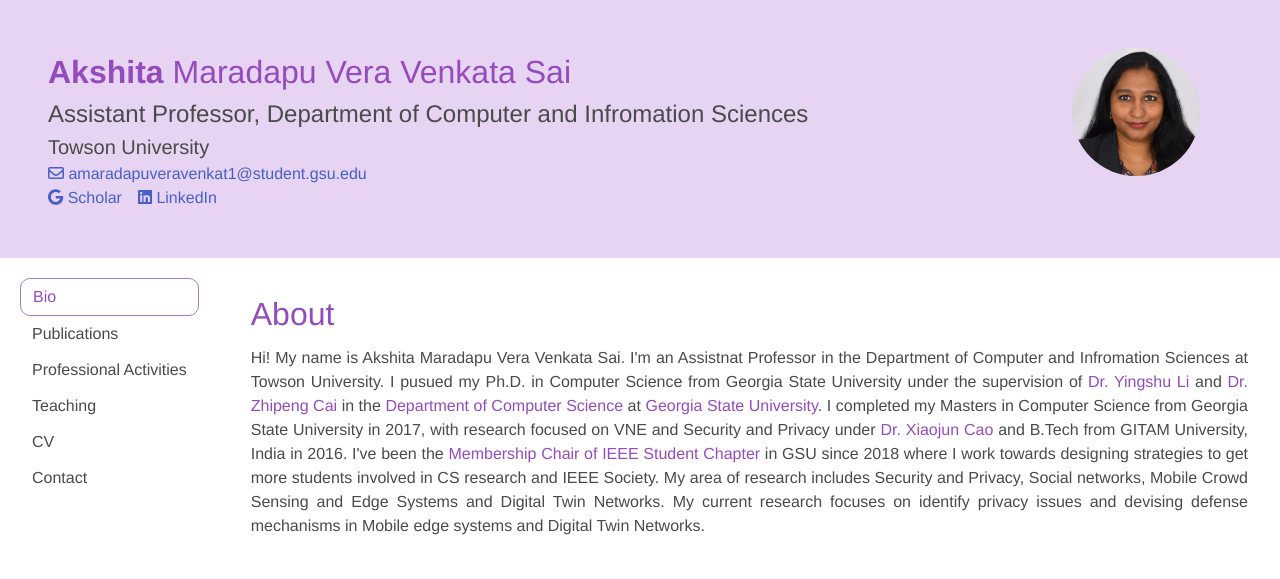
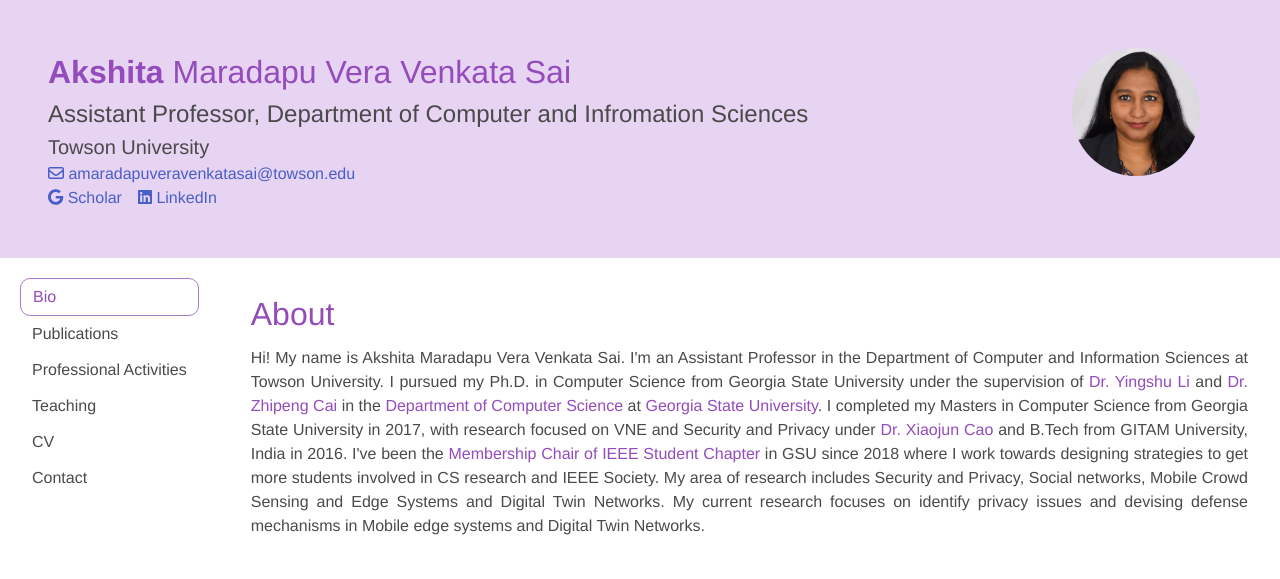
Before and after one commit to Akshitamvvs/homepage, a Next.js app: page /homepage/ in a window 1280 px wide. Shown: the top 579 px of the page. Built offline with nearby package versions, Linux system fonts and the light colour scheme.

Commit message:
some changes

```diff
--- a/components/header.js
+++ b/components/header.js
@@ -32,7 +32,9 @@ export function Header() {
           </h1>
         </a>
       </Link>
-      <h2>Assistant Professor, Department of Computer and Infromation Sciences</h2>
+      <h2>
+        Assistant Professor, Department of Computer and Infromation Sciences
+      </h2>
 
       <h3>
         <a
@@ -46,10 +48,10 @@ export function Header() {
       <p>
         <a
           className="contact-icon"
-          href="mailto:amaradapuveravenkat1@student.gsu.edu"
+          href="mailto:amaradapuveravenkatasai@towson.edu"
         >
           <FontAwesomeIcon icon={faEnvelope} />{" "}
-          amaradapuveravenkat1@student.gsu.edu
+          amaradapuveravenkatasai@towson.edu
         </a>
       </p>
       <p>
--- a/pages/contact.js
+++ b/pages/contact.js
@@ -16,9 +16,9 @@ export default function Contact() {
           <b>Email:</b>{" "}
           <a
             className="contact-icon"
-            href="mailto:amaradapuveravenkat1@student.gsu.edu"
+            href="mailto:amaradapuveravenkatasai@towson.edu"
           >
-            amaradapuveravenkat1@student.gsu.edu
+            amaradapuveravenkatasai@towson.edu
           </a>
         </p>
       </section>
--- a/pages/index.js
+++ b/pages/index.js
@@ -7,9 +7,10 @@ export default function Home() {
       <section className="main-section">
         <h1>About</h1>
         <p>
-          Hi! My name is Akshita Maradapu Vera Venkata Sai. I'm an Assistnat Professor
-          in the Department of Computer and Infromation Sciences at Towson University.
-          I pusued my Ph.D. in Computer Science from Georgia State University under the supervision of{" "}
+          Hi! My name is Akshita Maradapu Vera Venkata Sai. I'm an Assistant
+          Professor in the Department of Computer and Information Sciences at
+          Towson University. I pursued my Ph.D. in Computer Science from Georgia
+          State University under the supervision of{" "}
           <a
             href="http://li.csgsu.org/index.html"
             target="_blank"
```
Also changed, not shown: data/teaching.js (+9 -12 lines).
